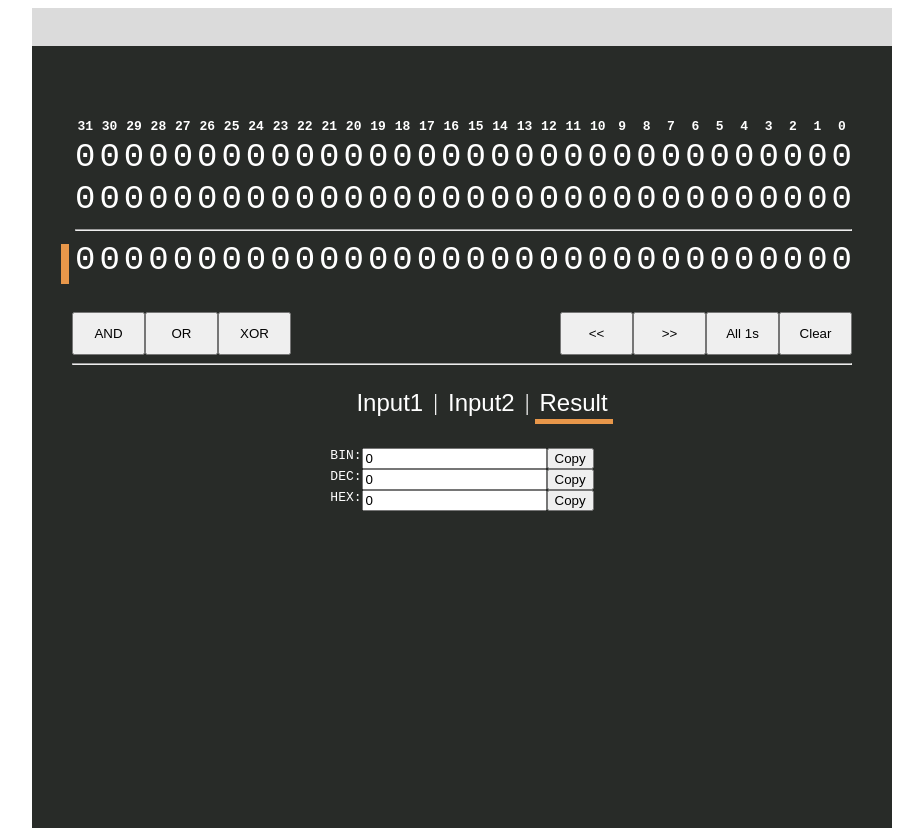
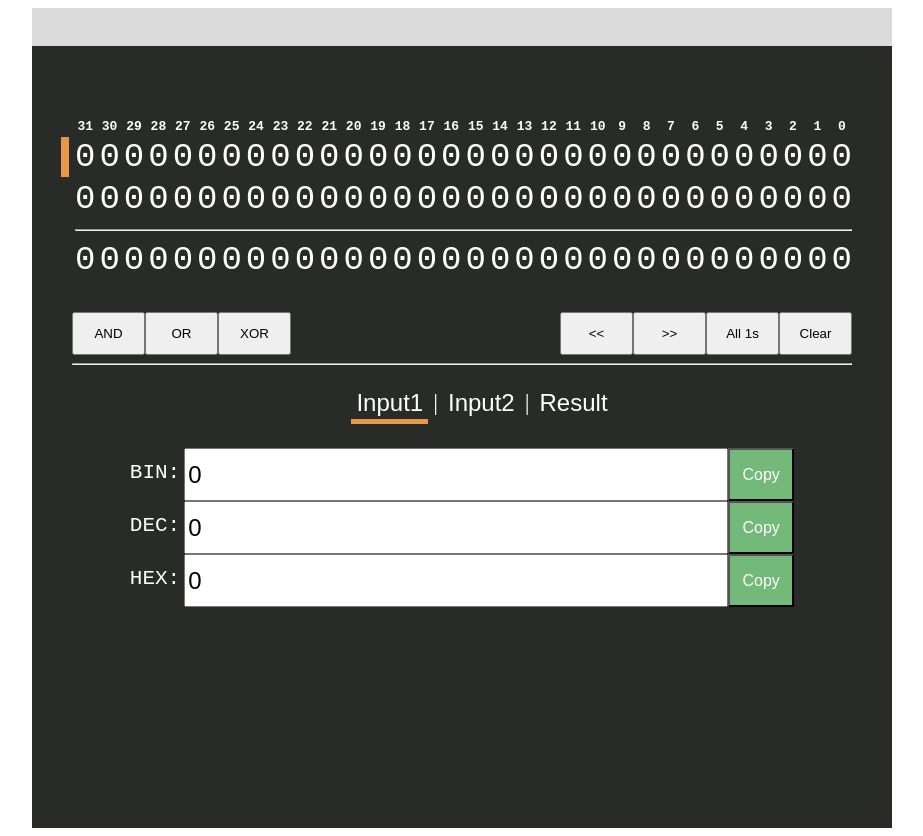
Before and after one commit to Lulkafe/BinaryCalc, a React app: page / in a window 1280 px wide. Shown: the whole page, without its empty margins (178-1101 px from the left). Built offline with nearby package versions, Linux system fonts and the light colour scheme.

Commit message:
Added css styles to output section

```diff
--- a/src/components.tsx
+++ b/src/components.tsx
@@ -189,26 +189,22 @@ function OutputNavi () {
         'navi__item navi__item__highlight' : 'navi__item';
     const createAction = (item) =>
         () => dispatch({type: actions.item.click, item});
-    const onClick_input1 = createAction(Item.Input1);
-    const onClick_input2 = createAction(Item.Input2);
-    const onClick_result = createAction(Item.Result);
-
 
     return (
         <nav id='navi'>
             <ul id='navi__item-list'>
                 <li key='item-input1'
-                    onClick={onClick_input1}
+                    onClick={createAction(Item.Input1)}
                     className={getClass(Item.Input1)}>Input1
                 </li>
                 <li key='item-separator1'>|</li>
                 <li key='item-input2'
-                    onClick={onClick_input2}
+                    onClick={createAction(Item.Input2)}
                     className={getClass(Item.Input2)}>Input2
                 </li>
                 <li key='item-separator2'>|</li>
                 <li key='item-result'
-                    onClick={onClick_result}
+                    onClick={createAction(Item.Result)}
                     className={getClass(Item.Result)}>Result
                 </li>
             </ul>
--- a/src/reducer.tsx
+++ b/src/reducer.tsx
@@ -5,7 +5,7 @@ export const initState = {
     input2: 0,
     result: 0,
     bitwise: Bitwise.AND,
-    item: Item.Result
+    item: Item.Input1
 }
 
 export const actions = {
--- a/src/style.css
+++ b/src/style.css
@@ -69,8 +69,27 @@
     padding-right: 5px;
 }
 
+.output-bar__copy-btn {
+    width: 66px;
+    height: 53px;
+    font-size: 16px;
+    color: white;
+    background: #73B97A;
+
+}
+
 .output-bar__label {
+    padding-top: 13px;
+    padding-right: 4px;
     font-family: monospace;
+    font-size: 21px;
+}
+
+.output-bar__input {
+    width: 544px;
+    height: 53px;
+    outline: none;
+    font-size: 24px;
 }
 
 .output-bar__wrapper {
```
Also changed, not shown: 1 other file (tests, documents, lock files or other folders).
